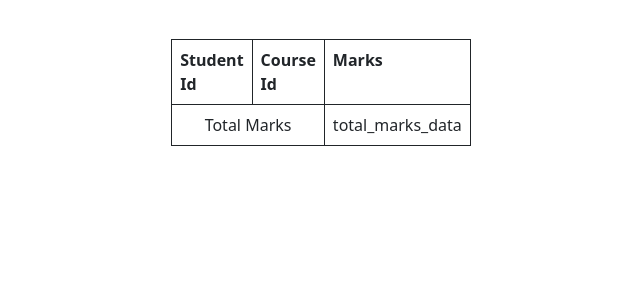
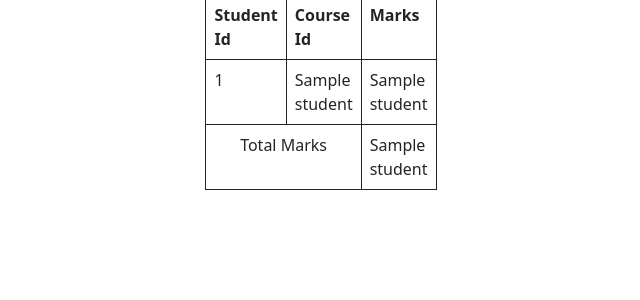
Before and after one commit to vivekso/experiment, a Flask app: template templates/student_score.html in a window 1280 px wide. Shown: the top 300 px of the page, without its empty margins (319-959 px from the left). Run offline with Flask 3, Linux system fonts and the light colour scheme; the template is opened without the code that fills it: most values are stand-ins (such as "Sample title", 1, 10 or a date in 2020).

Commit message:
added the table for user id based

```diff
--- a/application.py
+++ b/application.py
@@ -12,7 +12,8 @@ def handle_selection():
         if selection:  # Check if selection exists before branching
             if selection == 'student_id':
                 student = get_details_from_csv(selection_val, 'student')
-                return render_template('student_score.html', student=student)
+                # return student
+                return render_template('student_score.html', students=student)
             elif selection == 'course_id':
                 course_data = {'course_name': 'Programming 101', 'average_score': 85}
                 return render_template('course_score.html', course_data=course_data)
@@ -34,9 +35,13 @@ def get_details_from_csv(id, type):
         if type == 'student':
             score = 0
             for line in data:
+                sub_score = []
                 score += int(line.split(',')[2])
-                score_record.append(int(line.split(',')[2]))
-            return [score, data, score_record]
+                sub_score.append(id)
+                sub_score.append(line.split(',')[1])
+                sub_score.append(line.split(',')[2])
+                score_record.append(sub_score)
+            return [score, score_record]
 
         elif type == 'course':
             max_score = 0
--- a/templates/student_score.html
+++ b/templates/student_score.html
@@ -8,39 +8,21 @@
 	<link rel="stylesheet" href="{{url_for('static', filename='style.css')}}">
 </head>
 <body class="container">
-	<table id = "student-details-table" class="items table">
+    <table id="student-details-table" class="items table">
         <tr>
             <th scope="col">Student Id</th>
             <th scope="col">Course Id</th>
             <th scope="col">Marks</th>
         </tr>
+        {% for student in students[1] %}  <tr>
+            <td>{{ student[0] }}</td>
+            <td>{{ student[1] }}</td>
+            <td>{{ student[2] }}</td>  </tr>
+        {% endfor %}
         <tr>
-			<td colspan = "2" class="solid"> Total Marks </td>
-			<td>total_marks_data</td>
-		</tr>
+            <td colspan="2" style="text-align: center"> Total Marks </td>
+            <td>{{ students[0] }}</td>  </tr>
+    </table>
+</body>
 
-	</table>
-
-</body>
 </html>
-<!-- <body class="container">
-    <h1>Student ID: {{ student[0] }}</h1>
-	<table border = "2" id = "student-details-table" class="items table">
-        <thead>
-            <tr>
-                <th>Subject</th>
-                <th>Score</th>
-            </tr>
-        </thead>
-        <tbody>
-            {% for score in student[2] %}
-            <tr>
-                <td>Subject {{ loop.index }}</td>
-                <td>{{ score }}</td>
-            </tr>
-            {% endfor %}
-        </tbody>
-    </table>
-    <h3>Total Score: {{ student[1] }}</h3>
-</body>
-</html> -->
```
Lines whose indentation alone changed are shown as unchanged.
